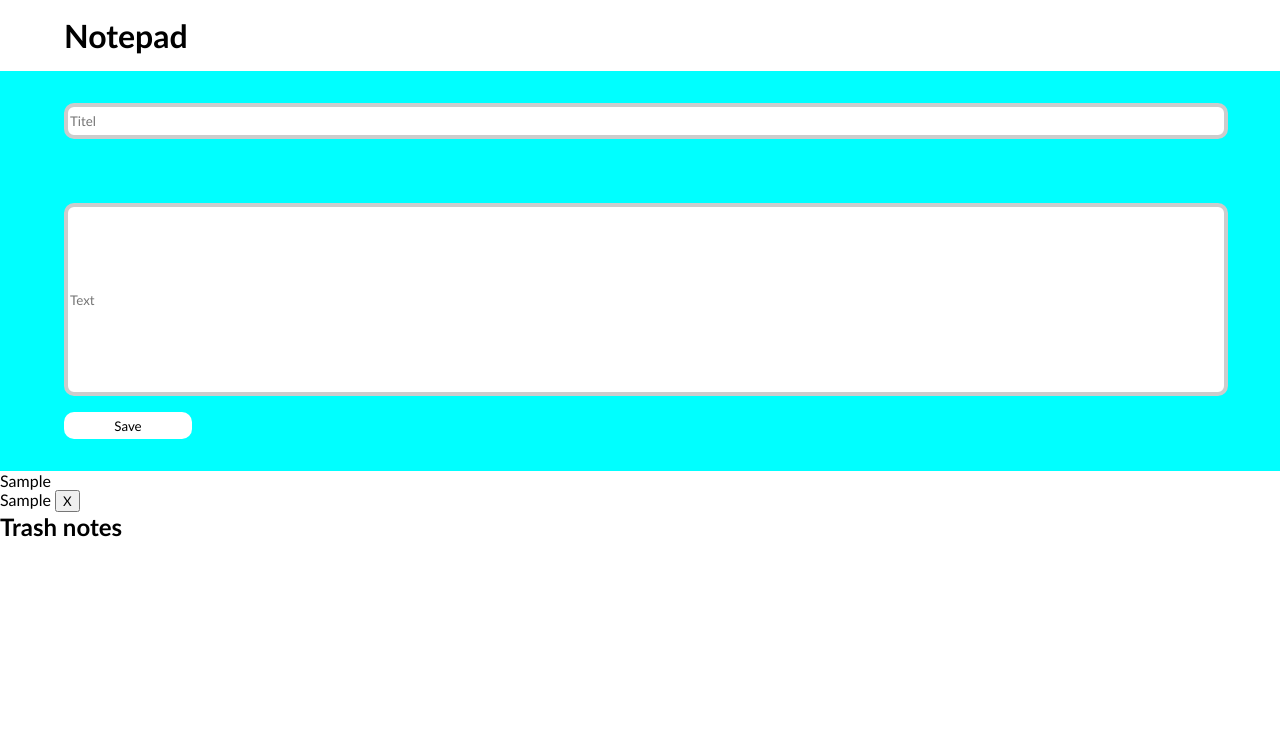
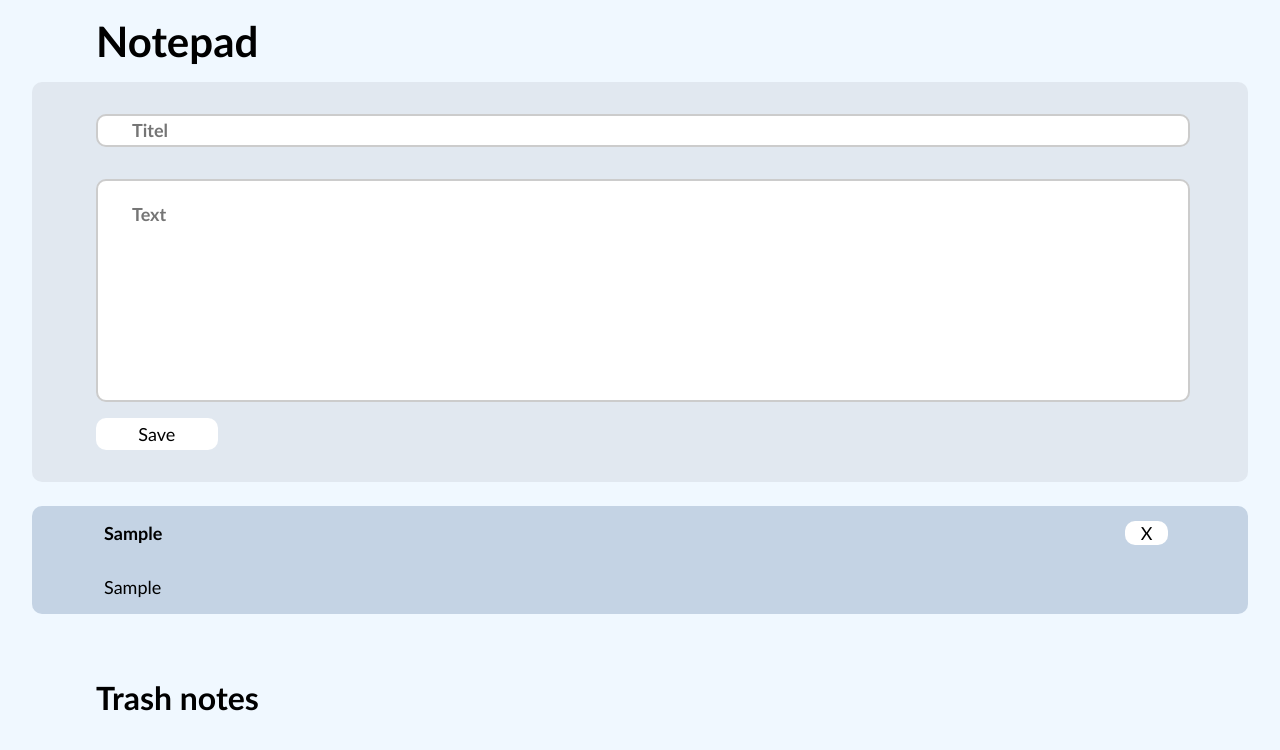
Before and after one commit to AmasMovsisian/Notes, a plain HTML site: page index.html in a window 1280 px wide. Both pictures are taken after typing "Sample", "Sample" into the empty fields and a click on the button "Save". Drawn offline with Linux system fonts and the light colour scheme.

Commit message:
Styles updates

```diff
--- a/script.js
+++ b/script.js
@@ -62,19 +62,18 @@ function renderTrashNotes() {
 }
 
 function getHTMLNotes(indexNotes) {
-  return `
-    <span class="titel_notes">${notesTitels[indexNotes]}</span> <br>
-    <p>${notes[indexNotes]}
-      <button onclick="deleteNotes(${indexNotes})">X</button>
-    </p>
+  return `<div class="titel_btn_notes">
+    <p class="titel_notes">${notesTitels[indexNotes]}</p> <button class="del_btn" onclick="deleteNotes(${indexNotes})">X</button>
+     </div>
+    <p>${notes[indexNotes]} </p>
   `;
 }
 
 function getHTMLTrashNotes(indexTrashNotes) {
-  return `
-    <span class="titel_trash_notes">${trashNotesTitels[indexTrashNotes]}</span> <br>
+  return ` <div class="titel_btn_trash_notes">
+    <p class="titel_trash_notes">${trashNotesTitels[indexTrashNotes]}</p>  <button class="del_btn" onclick="deleteNotesFromTrash(${indexTrashNotes})">X</button>
+    </div>
     <p>${trashNotes[indexTrashNotes]}
-      <button onclick="deleteNotesFromTrash(${indexTrashNotes})">X</button>
     </p>
   `;
 }
--- a/style.css
+++ b/style.css
@@ -4,6 +4,14 @@
     padding-top: 16px;
     padding-bottom: 16px;
     padding-left: 64px;
+    font-size: 42px;
+}
+
+.subheadlining{
+   padding-top: 64px;
+   padding-bottom: 16px;
+   padding-left: 64px;
+   font-size: 32px;
 }
 
 .main_input_ref{
@@ -12,7 +20,8 @@
     justify-content: flex-start;
     align-items: flex-start;
     height: 50vh;
-    background-color: aqua;
+    background-color: rgba(216, 223, 231, 0.614);
+    border-radius: 10px;
 
 }
 
@@ -21,11 +30,18 @@
  width: 90%;
  height: 10%;
  border-radius: 10px;
- border-width: 4px;
+ border-width: 2px;
  border-style: solid;
  border-color: rgb(204, 204, 204);
  margin-top: 32px;
  margin-bottom: 32px;
+ font-size: 18px;
+}
+
+.input_titel::placeholder{
+    text-align: start;
+    font-weight: 700;
+    padding-left: 32px;
 }
 
 .input_text{
@@ -33,8 +49,16 @@
  width: 90%;
  height: 70%;
  border-radius: 10px;
- border-width: 4px;
+ border-width: 2px;
  border-style: solid;
  border-color: rgb(204, 204, 204);
- margin-top: 32px;
+font-size: 18px;
 }
+
+.input_text::placeholder {
+  text-align: start;
+  font-weight: 700;
+  padding-left: 32px;
+  position: absolute;
+  top: 10%;
+}
--- a/styles/assets.css
+++ b/styles/assets.css
@@ -3,8 +3,17 @@
  height: 10%;
  border-radius: 10px;
  border: none;
- background-color:white;
+ background-color:rgb(255, 255, 255);
  margin-left: 64px;
  margin-top: 16px;
  margin-bottom: 32px;
 }
+
+.del_btn{
+ width: 4%;
+ height: auto;
+ border-radius: 10px;
+ border: none;
+ background-color:rgb(255, 255, 255);
+ margin-left: 16px;
+}
--- a/styles/note.css
+++ b/styles/note.css
@@ -0,0 +1,46 @@
+.main_content{
+    background-color: rgba(196, 211, 228, 0.986);
+    margin-top: 24px;
+    padding-left: 64px;
+    padding-right: 64px;
+    border-radius: 10px;
+}
+
+.titel_notes{
+    font-weight: 700;
+    font-size: 18px;
+    margin: 0;
+}
+
+p{
+    padding-top: 16px;
+    padding-bottom: 16px;
+}
+
+.titel_btn_notes{
+    display: flex;
+    justify-content: space-between;
+    align-items: center;
+}
+
+.trash_content{
+    background-color: rgba(254, 0, 0, 0.315);
+    color: rgb(0, 0, 0);
+    margin-top: 24px;
+    padding-left: 64px;
+    padding-right: 64px;
+    border-radius: 10px;
+}
+
+.titel_trash_notes{
+    font-weight: 700;
+    font-size: 18px;
+    margin: 0;
+}
+
+
+.titel_btn_trash_notes{
+    display: flex;
+    justify-content: space-between;
+    align-items: center;
+}
--- a/styles/standart.css
+++ b/styles/standart.css
@@ -1,10 +1,17 @@
 *{
-    margin: 0;
+    margin-top: 0;
+    margin-bottom: 0;
+    margin-left: 8px;
+    margin-right: 8px;
     scroll-behavior: smooth;
     font-family: 'Gill Sans', 'Gill Sans MT', Calibri, 'Trebuchet MS', sans-serif;
+    box-sizing: border-box;
+    font-size: 18px;
 }
 
-
+body{
+    background-color:aliceblue;
+}
 
 a{
     text-decoration: none;
```
Also changed, not shown: index.html (line endings or trailing spaces).
